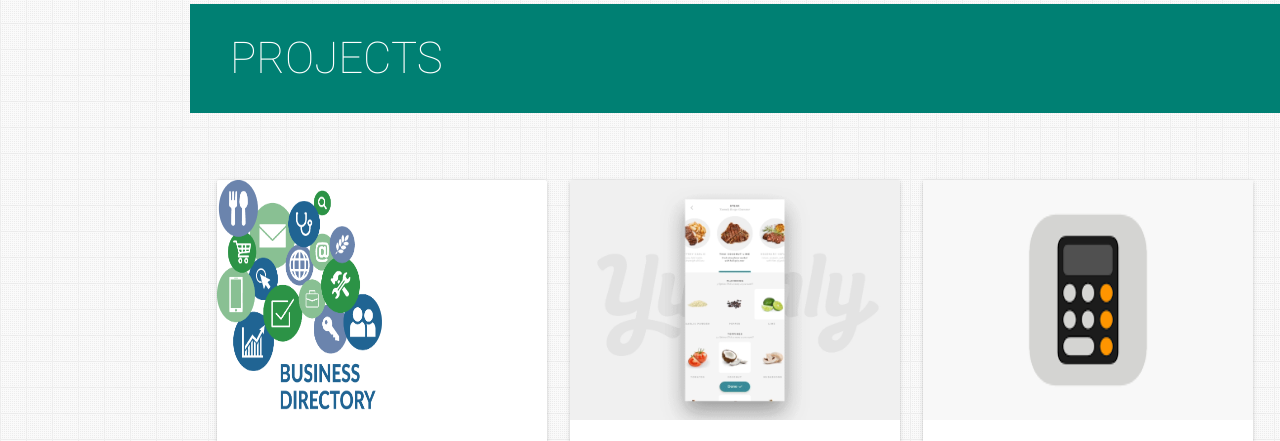
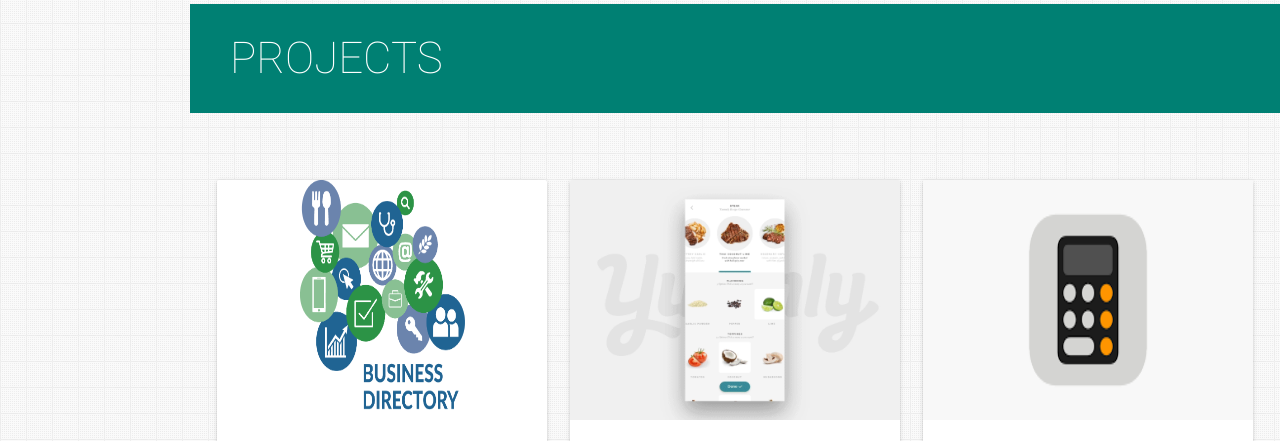
Before and after one commit to SURYANSH9000/SG_Portfolio, a plain HTML site: page index.html in a window 1280 px wide. Shown: the part 2785-3226 px from the top of the page. Drawn offline with nearby package versions, Linux system fonts and the light colour scheme; files whose address does not match are found by name.

Commit message:
Update index.html

```diff
--- a/index.html
+++ b/index.html
@@ -332,7 +332,7 @@ any issues related to API integration and functionality.
      <div class="col s12 m6 l4">
             <div class="card medium">
               <div class="card-image waves-effect waves-block waves-light">
-                <img alt="Django_project" src="/SG_Portfolio/assets/img/business.png" style="height: 100%; width: 50%" class="activator" />
+                <img alt="Django_project" src="/SG_Portfolio/assets/img/business.png" style="height: 100%; width: 50%; margin-left: auto; margin-right: auto;" class="activator" />
               </div>
               <div class="card-content" style="min-height: 150 px;">
                 <span class="card-title activator teal-text hoverline">BUSINESS DIRECTORY - SELF PROJECT<i
```
